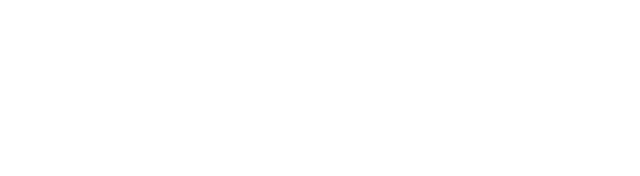
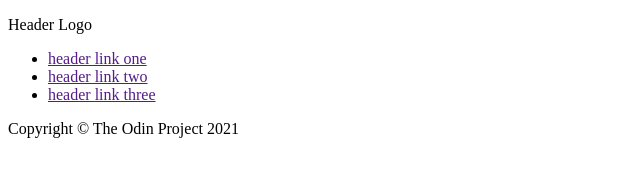
Before and after one commit to ZWalrider/Landing-Page, a plain HTML site: page index.html in a window 1280 px wide. Shown: the whole page, without its empty margins (0-640 px from the left). Drawn offline with Linux system fonts and the light colour scheme.

Commit message:
Add header and footer

```diff
--- a/index.html
+++ b/index.html
@@ -8,7 +8,26 @@
 </head>
 
 <body>
+  <div class="hero dark">
+    <div class="header">
+      <p class="logo">Header Logo</p>
+      <nav>
+        <ul>
+          <li><a href="">header link one</a></li>
+          <li><a href="">header link two</a></li>
+          <li><a href="">header link three</a></li>
+        </ul>
+      </nav>
+    </div>
 
+    <div class="main-hero">
+
+    </div>
+  </div>
+
+  <footer class="dark">
+    <p>Copyright © The Odin Project 2021</p>
+  </footer>
 </body>
 
 </html>
```
